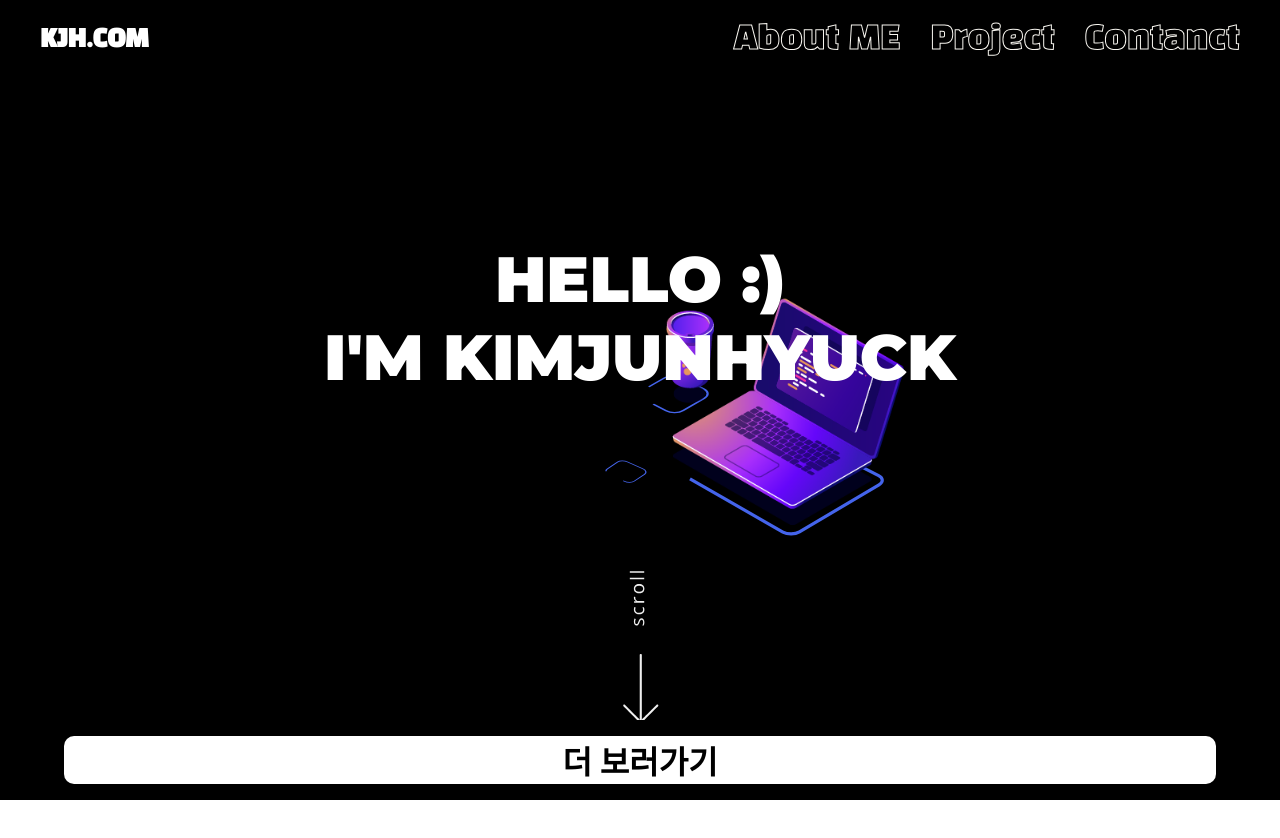
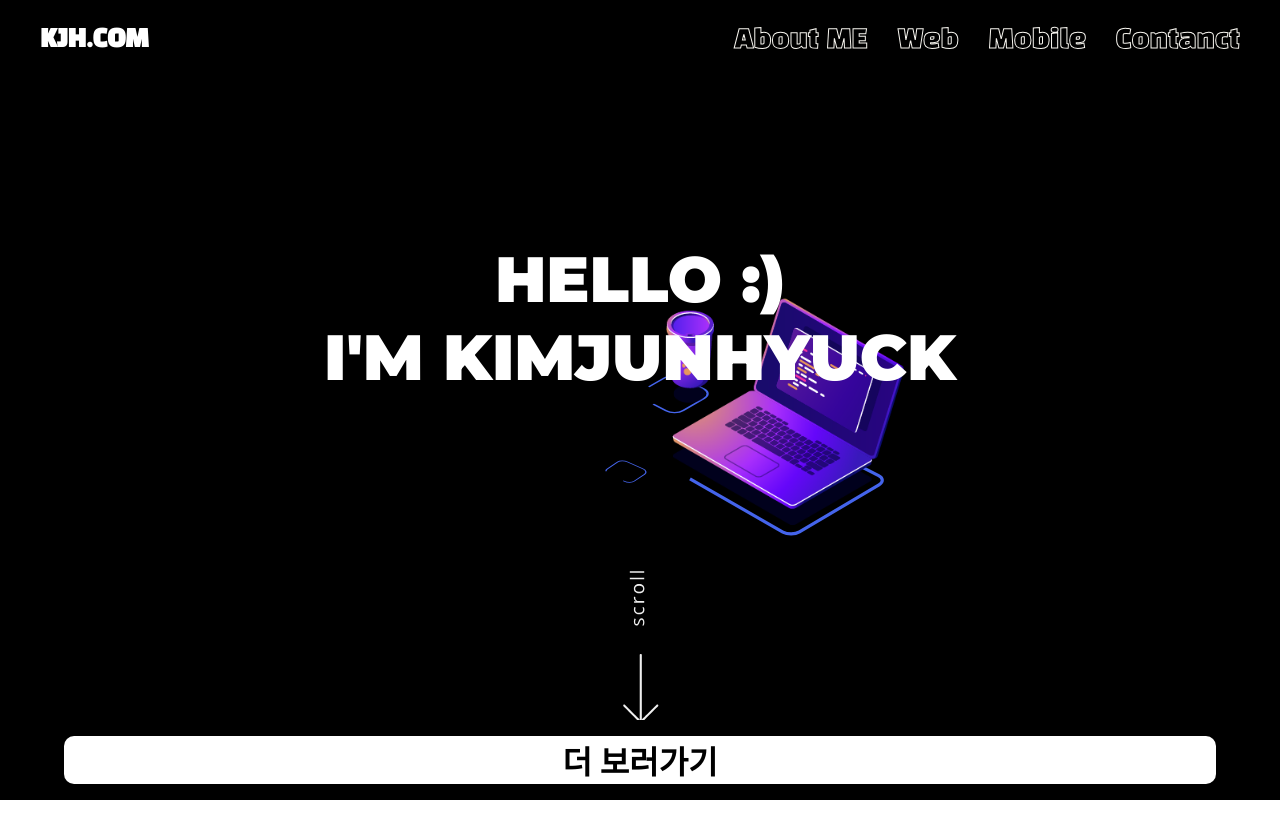
Before and after one commit to heisjun/Junhyuck.com, a React (Create React App) app: page / in a window 1280 px wide. Shown: the top 838 px of the page. Built offline with nearby package versions, Linux system fonts and the light colour scheme.

Commit message:
Feat : Add Mobile page Route
새로 생성된 모바일 페이지 경로 추가

```diff
--- a/src/components/Layout/Header/Header.tsx
+++ b/src/components/Layout/Header/Header.tsx
@@ -21,7 +21,8 @@ const Header = () => {
       <nav>
         <ul css={ulStyle}>
           <li onClick={() => navigate("/")}>About ME</li>
-          <li onClick={() => navigate("/ProjectList")}>Project</li>
+          <li onClick={() => navigate("/ProjectList")}>Web</li>
+          <li onClick={() => navigate("/Mobile")}>Mobile</li>
           <li onClick={() => navigate("/Contact")}>Contanct</li>
         </ul>
         <div css={hambugBtnStyle}>
@@ -52,7 +53,7 @@ const ulStyle = css`
   display: flex;
   justify-content: end;
   font-family: "Black Han Sans", sans-serif;
-  font-size: 2.5vw;
+  font-size: 2vw;
   list-style-type: none;
   li {
     cursor: pointer;
--- a/src/components/SideBar/index.tsx
+++ b/src/components/SideBar/index.tsx
@@ -19,7 +19,7 @@ const SideBar = (props: ISideBar) => {
       <div
         style={{
           height: 80,
-          paddingRight: 48,
+          paddingRight: 40,
           display: "flex",
           alignItems: "center",
           justifyContent: "end",
@@ -33,7 +33,8 @@ const SideBar = (props: ISideBar) => {
       </div>
       <ul css={ulStyle}>
         <li onClick={() => navigate("/")}>About ME</li>
-        <li onClick={() => navigate("/ProjectList")}>Project</li>
+        <li onClick={() => navigate("/ProjectList")}>Web</li>
+        <li onClick={() => navigate("/Mobile")}>Mobile</li>
         <li onClick={() => navigate("/Contact")}>Contanct</li>
       </ul>
     </div>
```
